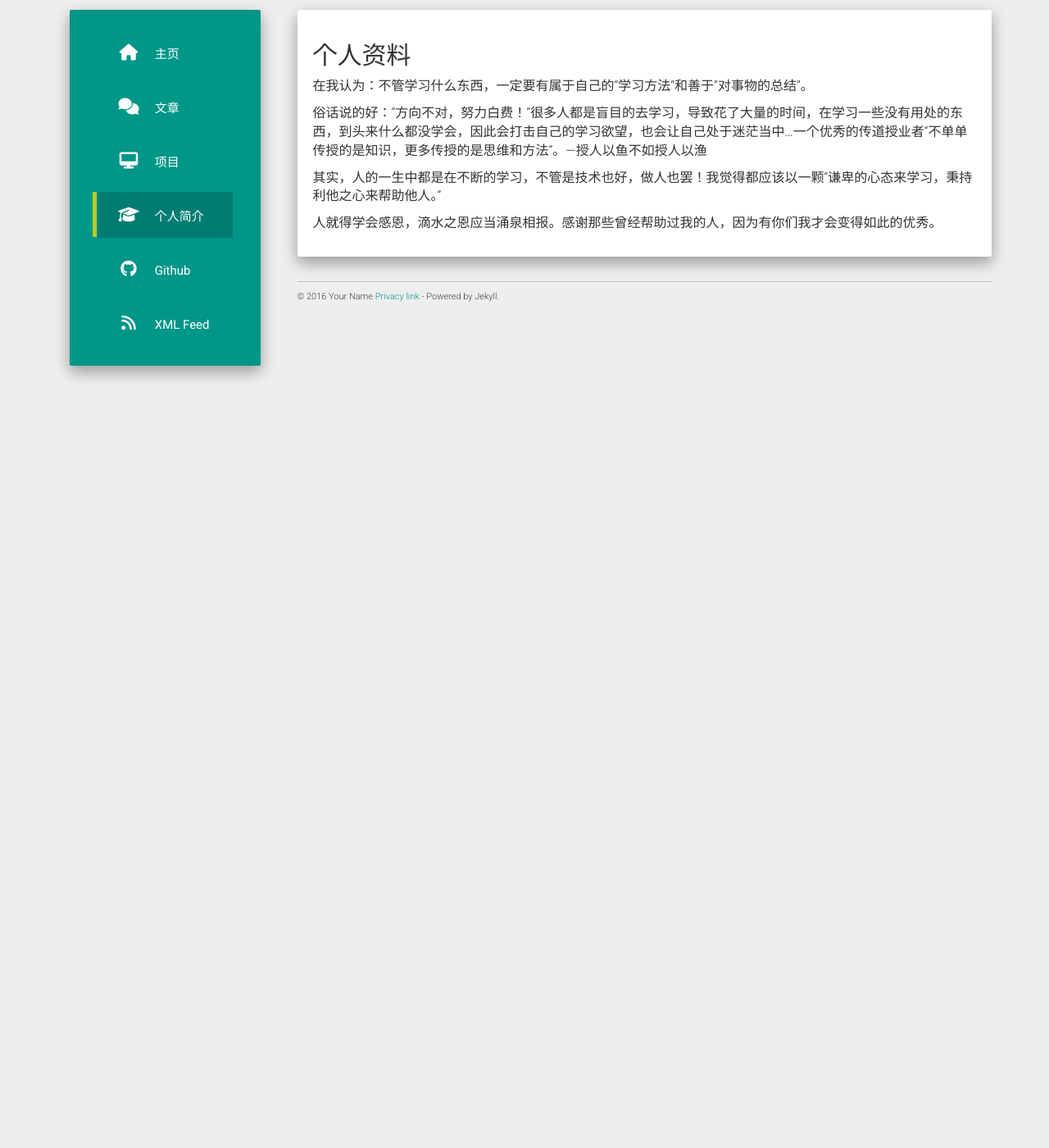
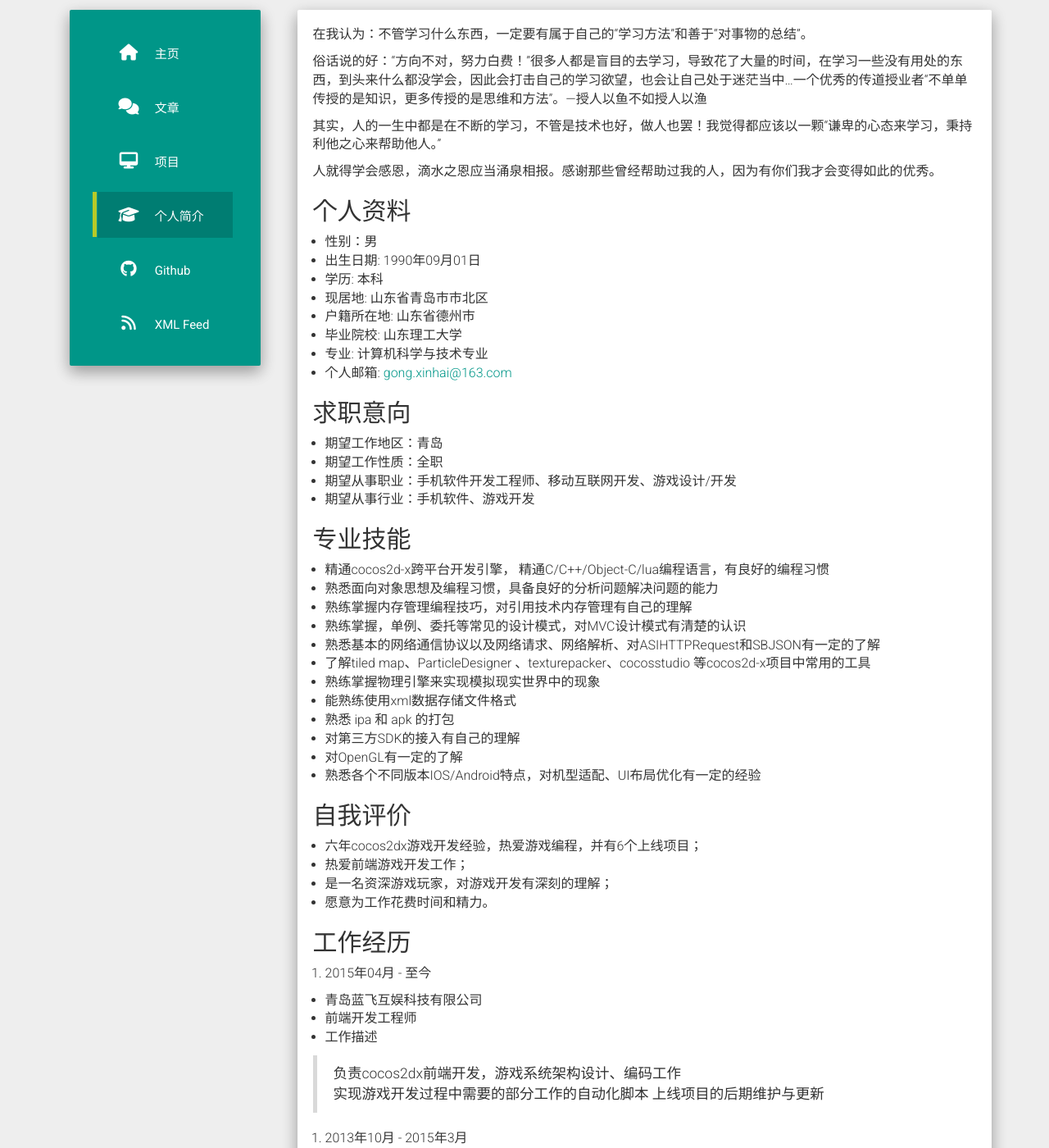
Before and after one commit to Gongxh0901/Gongxh0901.github.io, a Jekyll site: the page built from personal_profile.md, in a window 1280 px wide and 1400 px high, scrolled down 270 px. Shown: the whole window at 82% size. Built offline with Jekyll 4.4.1, drawn with Linux system fonts in a browser that asks for light colours; nearby versions of some CDN libraries; before the commit the page ends 900 px from its top, so only the background shows below that; some of the changed text lies outside the part shown.

Commit message:
更新个人资料

```diff
--- a/_includes/footer.html
+++ b/_includes/footer.html
@@ -1,5 +1,5 @@
 <footer>
-  © 2016 Your Name <a href="#">Privacy link</a> - Powered by Jekyll.
+  <a href="#">返回顶部</a>
 </footer>
 <div align="center">
   <script async src="https://pagead2.googlesyndication.com/pagead/js/adsbygoogle.js"></script>
--- a/personal_profile.md
+++ b/personal_profile.md
@@ -13,3 +11,111 @@ permalink: /个人简介/
 其实，人的一生中都是在不断的学习，不管是技术也好，做人也罢！我觉得都应该以一颗“谦卑的心态来学习，秉持利他之心来帮助他人。”
 
 人就得学会感恩，滴水之恩应当涌泉相报。感谢那些曾经帮助过我的人，因为有你们我才会变得如此的优秀。
+
+## 个人资料
+
+* 性别：男
+* 出生日期: 1990年09月01日
+* 学历: 本科
+* 现居地: 山东省青岛市市北区
+* 户籍所在地: 山东省德州市
+* 毕业院校: 山东理工大学
+* 专业: 计算机科学与技术专业
+* 个人邮箱: <gong.xinhai@163.com>
+
+## 求职意向
+
+* 期望工作地区：青岛
+* 期望工作性质：全职
+* 期望从事职业：手机软件开发工程师、移动互联网开发、游戏设计/开发
+* 期望从事行业：手机软件、游戏开发
+
+
+## 专业技能
+
+* 精通cocos2d-x跨平台开发引擎， 精通C/C++/Object-C/lua编程语言，有良好的编程习惯
+* 熟悉面向对象思想及编程习惯，具备良好的分析问题解决问题的能力
+* 熟练掌握内存管理编程技巧，对引用技术内存管理有自己的理解
+* 熟练掌握，单例、委托等常见的设计模式，对MVC设计模式有清楚的认识
+* 熟悉基本的网络通信协议以及网络请求、网络解析、对ASIHTTPRequest和SBJSON有一定的了解
+* 了解tiled map、ParticleDesigner 、texturepacker、cocosstudio 等cocos2d-x项目中常用的工具
+* 熟练掌握物理引擎来实现模拟现实世界中的现象
+* 能熟练使用xml数据存储文件格式
+* 熟悉 ipa 和 apk 的打包
+* 对第三方SDK的接入有自己的理解
+* 对OpenGL有一定的了解
+* 熟悉各个不同版本IOS/Android特点，对机型适配、UI布局优化有一定的经验
+
+
+## 自我评价
+
+* 六年cocos2dx游戏开发经验，热爱游戏编程，并有6个上线项目；
+* 热爱前端游戏开发工作；
+* 是一名资深游戏玩家，对游戏开发有深刻的理解；
+* 愿意为工作花费时间和精力。
+
+
+## 工作经历
+
+1. 2015年04月 - 至今
+
+* 青岛蓝飞互娱科技有限公司
+* 前端开发工程师
+* 工作描述
+
+> 负责cocos2dx前端开发，游戏系统架构设计、编码工作
+实现游戏开发过程中需要的部分工作的自动化脚本
+上线项目的后期维护与更新
+
+2. 2013年10月 - 2015年3月
+
+* 北京游聚时代科技有限公司合肥丸巨分公司
+* 前端开发工程师
+* 工作描述
+
+> 摘写技术实现文档，参与技术方案验证;
+负责cocos2dx项目开发规划、架构设计、设计编码工作；
+配合其它部门，提供产品相关技术支持；
+调试和解决系统流测试中发现的问题；
+与QA合作，根据产品需求完成软件用户体验，功能等方面的改进与提升；
+
+
+## 项目经历
+
+#### 比特小队
+
+1. 项目时间：2016年04月 - 至今
+2. 项目引擎：Cocos2dx-lua
+3. 项目描述
+
+> Roguelike类型的射击游戏；同时也是目前为止所做游戏开发周期最长的一款游戏，包含8个角色，60多种武器、100+种不同道具，100+种怪物逻辑，各种各样的组合方式为游戏带来完全不同的体验
+主体开发语言：C++ 、 lua；
+使用到的语言：Java、object-c、Python
+
+4. 工作内容
+
+> 前期的架构设计；
+随机生成地图逻辑实现，配合美术大大完成地图表现（独立开发）;
+编写部分怪物AI、部分道具（主被动技能）、部分武器，buff，特殊地表；
+项目中用的到节省人力的各种脚本工具的编写（打包、热更、数据处理等）
+
+5. [比特小队下载连接]
+
+#### 宫爆老奶奶
+
+1. 项目时间：2015年05月 - 2016年3月
+2. 项目引擎：Cocos2dx
+3. 项目描述
+
+> 一款腾讯代理发行的街机游戏。
+
+4. 工作内容
+
+> 因为来蓝飞的时候宫爆老奶奶已经即将上线，所以具体的开发工作不属于我的；
+做的工作都是在前人的基础上做的，主要负责项目后期的维护与新功能的开发工作
+战前道具做了一部分;
+单局的任务系统
+独立主体游戏之外的一个系统：宫爆村；
+
+
+[比特小队下载连接]: https://www.taptap.com/app/23452
```
Also changed, not shown: other parts of personal_profile.md (+0 -2 lines), 1 other file.
